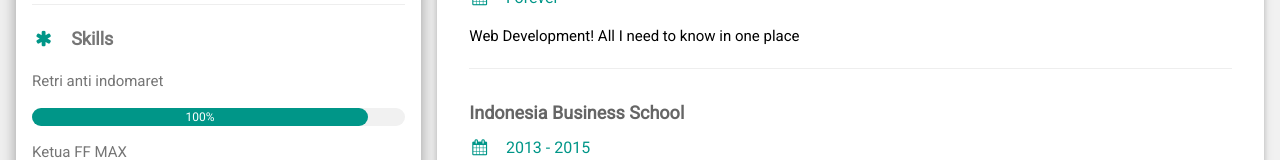
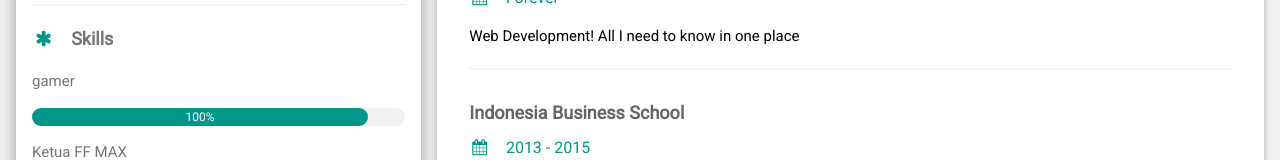
Before and after one commit to Afdhallevi/website, a plain HTML site: page index.html in a window 1280 px wide. Shown: the part 778-938 px from the top of the page. Drawn offline with nearby package versions, Linux system fonts and the light colour scheme.

Commit message:
Update index.html

```diff
--- a/index.html
+++ b/index.html
@@ -37,7 +37,7 @@ html,body,h1,h2,h3,h4,h5,h6 {font-family: "Roboto", sans-serif}
           <hr>
 
           <p class="w3-large"><b><i class="fa fa-asterisk fa-fw w3-margin-right w3-text-teal"></i>Skills</b></p>
-          <p>Retri anti indomaret</p>
+          <p>gamer</p>
           <div class="w3-light-grey w3-round-xlarge w3-small">
             <div class="w3-container w3-center w3-round-xlarge w3-teal" style="width:90%">100%</div>
           </div>
```
